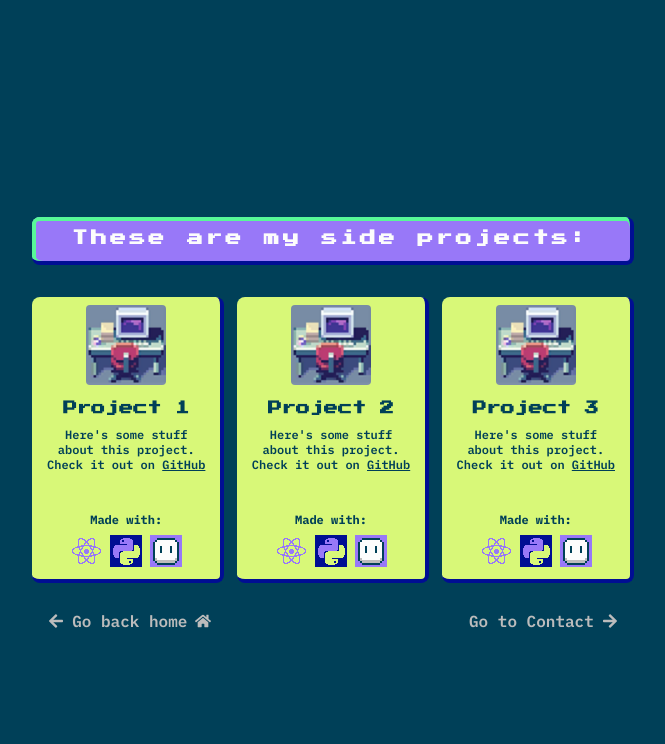
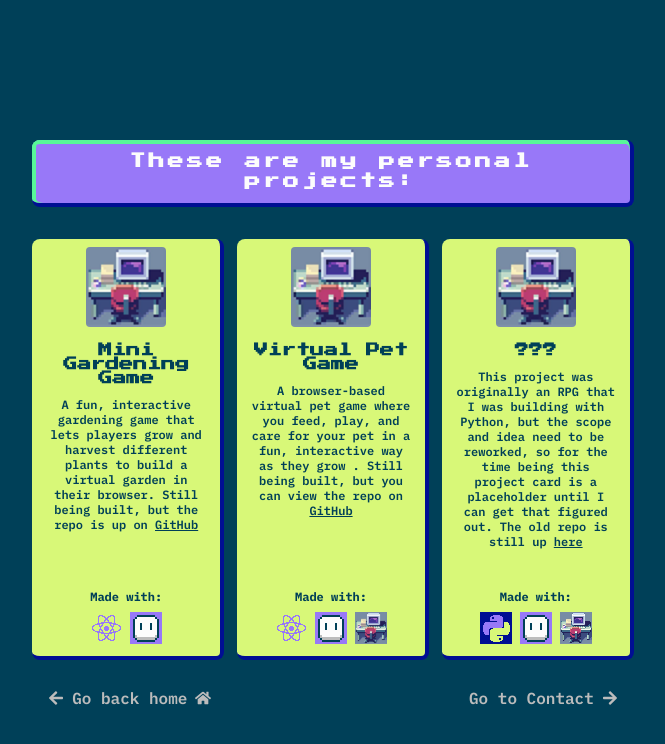
Before and after one commit to kathrynhoule/ryn-portfolio, a React (Vite) app: page /side-projects in a window 1280 px wide. Shown: the top 744 px of the page, without its empty margins (307-972 px from the left). Built offline with nearby package versions, Linux system fonts and the light colour scheme.

Commit message:
updates data for side projects

```diff
--- a/src/data/homeLinks.js
+++ b/src/data/homeLinks.js
@@ -20,7 +20,7 @@ const homeLinks = [
           icon: '/assets/temp-projects-icon.png',
           alt: 'Projects',
           title: 'Side Projects',
-          description: 'Check out my side projects',
+          description: 'Check out my personal projects',
           className: 'work-link',
      },
      {
--- a/src/data/sideProjectCards.js
+++ b/src/data/sideProjectCards.js
@@ -2,40 +2,39 @@ const sideProjectCards = [
      {
           image: '/assets/temp-project.png',
           alt: 'Project 1',
-          title: 'Project 1',
-          description: 'Here\'s some stuff about this project. Check it out on ',
-          link: 'https://github.com/myusername/project1',
+          title: 'Mini Gardening Game',
+          description: 'A fun, interactive gardening game that lets players grow and harvest different plants to build a virtual garden in their browser. Still being built, but the repo is up on ',
+          link: 'https://github.com/kathrynhoule/mini-gardening-game',
           linkText: 'GitHub',
           icons: [
                { src: '/assets/home-icon-react.png', alt: 'React'},
-               { src: '/assets/home-icon-python.png', alt: 'Python'},
                { src: '/assets/home-icon-aseprite.png', alt: 'Aseprite'},
           ],
      },
      {
           image: '/assets/temp-project.png',
           alt: 'Project 2',
-          title: 'Project 2',
-          description: 'Here\'s some stuff about this project. Check it out on ',
-          link: 'https://github.com/myusername/project2',
+          title: 'Virtual Pet Game',
+          description: 'A browser-based virtual pet game where you feed, play, and care for your pet in a fun, interactive way as they grow . Still being built, but you can view the repo on ',
+          link: 'https://github.com/kathrynhoule/virtual-pet-game',
           linkText: 'GitHub',
           icons: [
                { src: '/assets/home-icon-react.png', alt: 'React'},
-               { src: '/assets/home-icon-python.png', alt: 'Python'},
                { src: '/assets/home-icon-aseprite.png', alt: 'Aseprite'},
+               { src: '/assets/temp-project.png', alt: 'Zustand'},
           ],
      },
      {
           image: '/assets/temp-project.png',
           alt: 'Project 3',
-          title: 'Project 3',
-          description: 'Here\'s some stuff about this project. Check it out on ',
-          link: 'https://github.com/myusername/project3',
-          linkText: 'GitHub',
+          title: '???',
+          description: 'This project was originally an RPG that I was building with Python, but the scope and idea need to be reworked, so for the time being this project card is a placeholder until I can get that figured out. The old repo is still up ',
+          link: 'https://github.com/kathrynhoule/beginner-rpg',
+          linkText: 'here',
           icons: [
-               { src: '/assets/home-icon-react.png', alt: 'React'},
                { src: '/assets/home-icon-python.png', alt: 'Python'},
                { src: '/assets/home-icon-aseprite.png', alt: 'Aseprite'},
+               { src: '/assets/temp-projects-icon.png', alt: 'Tiled'},
           ],
      },
 ];
--- a/src/pages/SideProjects.jsx
+++ b/src/pages/SideProjects.jsx
@@ -8,7 +8,7 @@ const SideProjects = () => {
   return (
      <div className='projects-container'>
           <div className='working-on-container'>
-               <h1>These are my side projects:</h1>
+               <h1>These are my personal projects:</h1>
           </div>
 
           {sideProjectCards.map((link, index) => (
```
